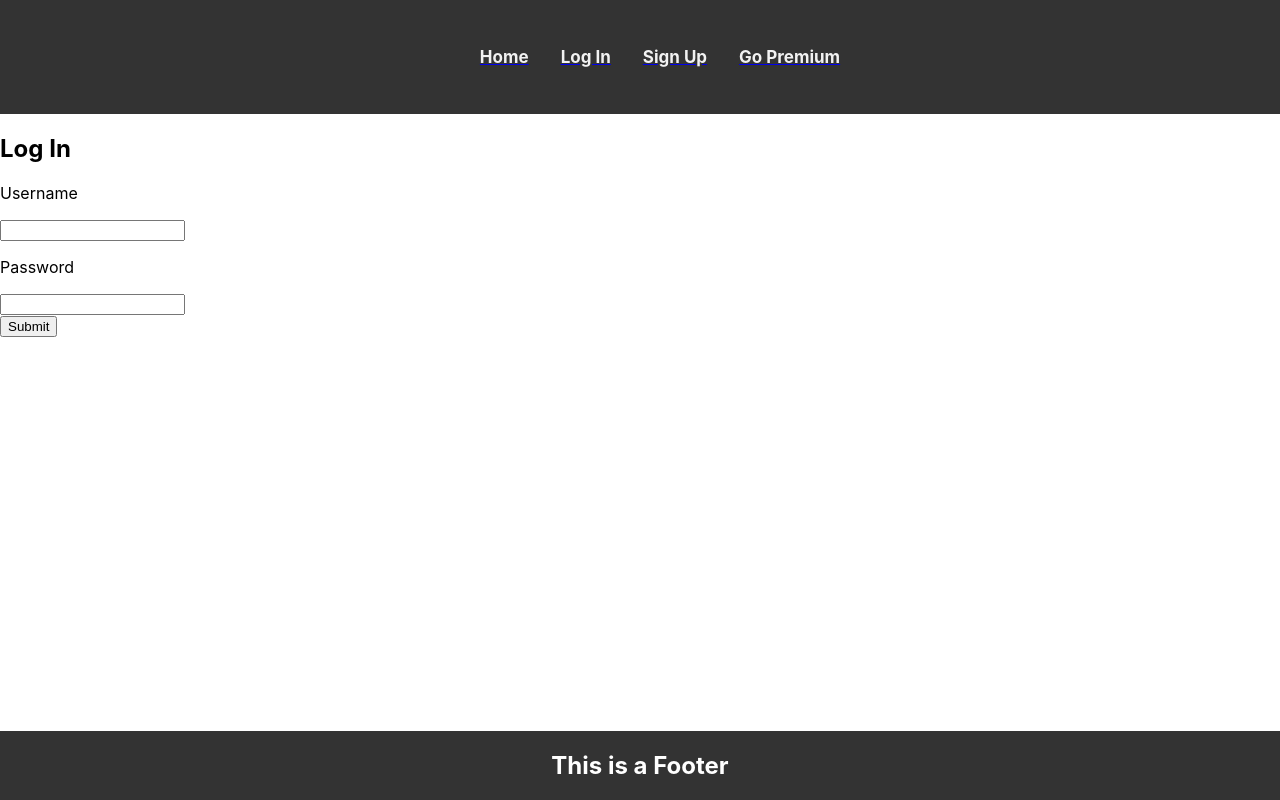
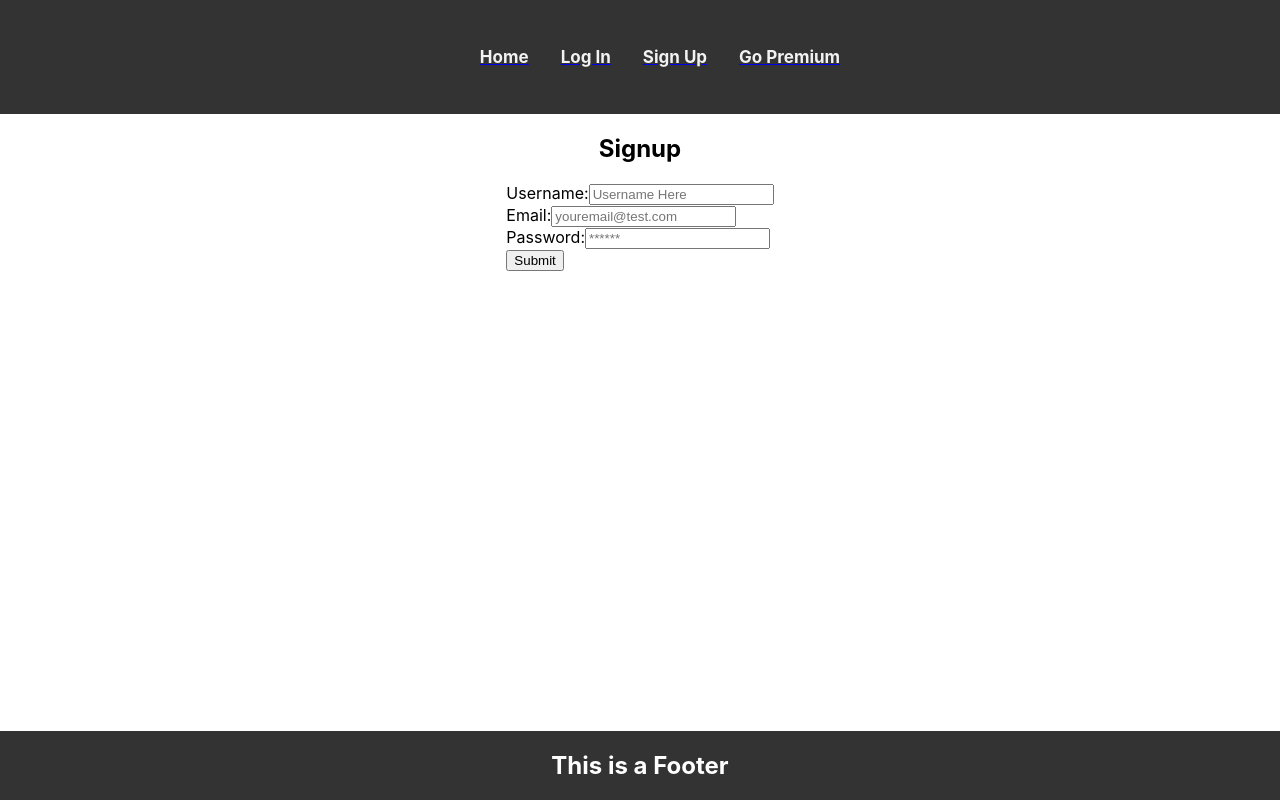
Before and after one commit to fraudwheeldrive/tracker, a React (Create React App) app in the folder client/: page /login in a window 1280 px wide. Built offline with nearby package versions, Linux system fonts and the light colour scheme.

Commit message:
fixed changed to component/logins i accidentally wiped out

```diff
--- a/client/src/components/LogIn.js
+++ b/client/src/components/LogIn.js
@@ -1,48 +1,76 @@
-import React from "react";
+import React, { useState } from "react";
 import { Link } from "react-router-dom";
+import { useMutation } from '@apollo/react-hooks';
+import Auth from "../utils/auth";
+import { ADD_USER } from "../utils/mutations";
 
+function Signup(props) {
+  const [formState, setFormState] = useState({ email: '', password: '' });
+  const [addUser] = useMutation(ADD_USER);
 
+  const handleFormSubmit = async event => {
+    event.preventDefault();
+    const mutationResponse = await addUser({
+      variables: {
+        email: formState.email, password: formState.password,
+        userName: formState.userName
+      }
+    });
+    const token = mutationResponse.data.addUser.token;
+    Auth.login(token);
+  };
 
-function LogIn(props) {
+  const handleChange = event => {
+    const { name, value } = event.target;
+    setFormState({
+      ...formState,
+      [name]: value
+    });
+  };
 
-//make sure links to are exact path
   return (
-    <form>
- <h2>Log In</h2>
-    <label>
-      <p>Username</p>
-      <input type="text" />
-    </label>
-    <label>
-      <p>Password</p>
-      <input type="password" />
-    </label>
-    <div>
-      <button type="submit">Submit</button>
+    <div className="box-center">
+      <h2>Signup</h2>
+      <form onSubmit={handleFormSubmit}>
+        <div className="flex-row space-between my-2">
+          <label htmlFor="userName">Username:</label>
+          <input
+            placeholder="Username Here"
+            name="userName"
+            type="userName"
+            id="userName"
+            onChange={handleChange}
+          />
+        </div>
+        <div className="flex-row space-between my-2">
+          <label htmlFor="email">Email:</label>
+          <input
+            placeholder="youremail@test.com"
+            name="email"
+            type="email"
+            id="email"
+            onChange={handleChange}
+          />
+        </div>
+        <div className="flex-row space-between my-2">
+          <label htmlFor="pwd">Password:</label>
+          <input
+            placeholder="******"
+            name="password"
+            type="password"
+            id="pwd"
+            onChange={handleChange}
+          />
+        </div>
+        <div className="flex-row flex-end">
+          <button type="submit">
+            Submit
+          </button>
+        </div>
+      </form>
     </div>
-  </form>
   );
+
 }
 
-export default LogIn;
-
-
-// import React from 'react';
-
-// export default function Login() {
-//   return(
-//     <form>
-//       <label>
-//         <p>Username</p>
-//         <input type="text" />
-//       </label>
-//       <label>
-//         <p>Password</p>
-//         <input type="password" />
-//       </label>
-//       <div>
-//         <button type="submit">Submit</button>
-//       </div>
-//     </form>
-//   )
-// }
+export default Signup;
```
